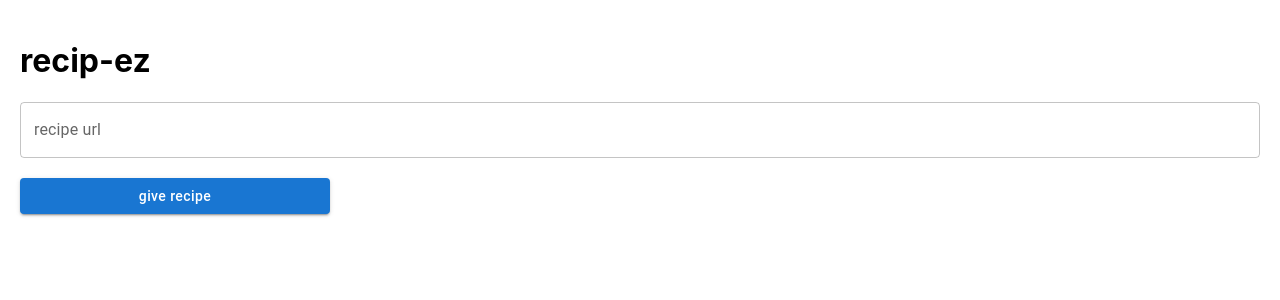
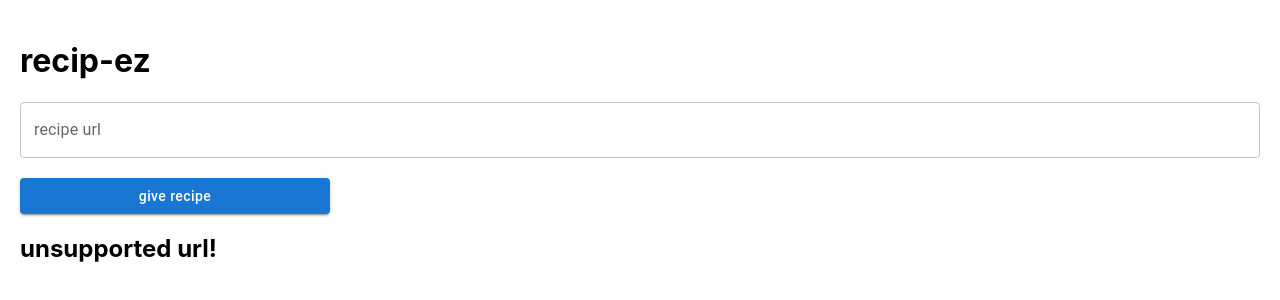
Before and after one commit to bensonbenson/recipez, a React (Vite) app: page / in a window 1280 px wide. Both pictures are taken after a click on the button "give recipe". Shown: the top 300 px of the page. Built offline with nearby package versions, Linux system fonts and the light colour scheme; no server answers.

Commit message:
added error handling

```diff
--- a/src/api/getRecipe.ts
+++ b/src/api/getRecipe.ts
@@ -24,7 +24,6 @@ export const getRecipe = async (recipeUrl: string) => {
     const recipe: Recipe = response.data;
     return recipe;
   } catch (error) {
-    console.error("Error fetching recipe:", error);
     throw new Error("Failed to fetch recipe");
   }
 };
--- a/src/components/LoadingText.tsx
+++ b/src/components/LoadingText.tsx
@@ -2,13 +2,13 @@ import "../styles/ellipsis.css";
 
 export const LoadingText = () => {
   return (
-    <div>
+    <h2>
       cookin'
       <span className="ellipsis-anim">
         <span>.</span>
         <span>.</span>
         <span>.</span>
       </span>
-    </div>
+    </h2>
   );
 };
--- a/src/components/RecipePage.tsx
+++ b/src/components/RecipePage.tsx
@@ -12,6 +12,7 @@ export const RecipePage = () => {
   const [recipe, setRecipe] = useState<Recipe | null>(null);
   const [isLoading, setIsLoading] = useState(false);
   const [isUrlError, setIsUrlError] = useState(false);
+  const [requestError, setRequestError] = useState(false);
 
   const handleRecipeUrlChange = (
     event: React.ChangeEvent<HTMLInputElement>
@@ -27,11 +28,12 @@ export const RecipePage = () => {
 
   const handleButtonClick = async () => {
     setIsLoading(true);
+    setRequestError(false);
     try {
       const recipe: Recipe = await getRecipe(recipeUrl);
       setRecipe(recipe);
     } catch (error) {
-      console.error("Error fetching recipe:", error);
+      setRequestError(true);
     }
 
     setIsLoading(false);
@@ -60,6 +62,7 @@ export const RecipePage = () => {
           give recipe
         </Button>
       </div>
+      {requestError && <h2>unsupported url!</h2>}
       {isLoading && <LoadingText />}
       {recipe && <RecipeDetails recipe={recipe} />}
     </div>
```
